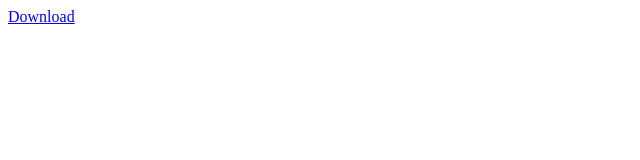
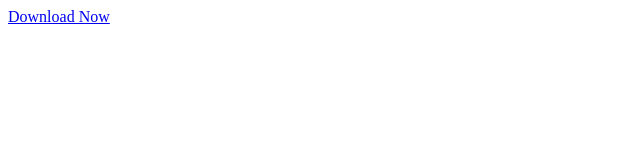
Before and after one commit to ostrovdidev/Test, a plain HTML site: page index.html in a window 1280 px wide. Shown: the full height of the page, 0-640 px from the left. Drawn offline with Linux system fonts and the light colour scheme.

Commit message:
Update index.html

```diff
--- a/index.html
+++ b/index.html
@@ -1,4 +1,4 @@
 <a href="itms-services://?action=download-manifest&amp;
     url=https://dl.dropboxusercontent.com/s/fhfouibsm4nm6tp/manifest.plist">
-    Download
+    Download Now
 </a>
```
